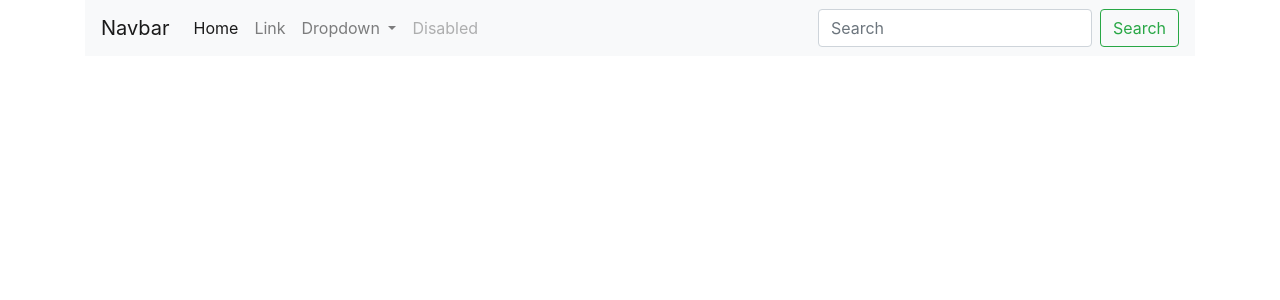
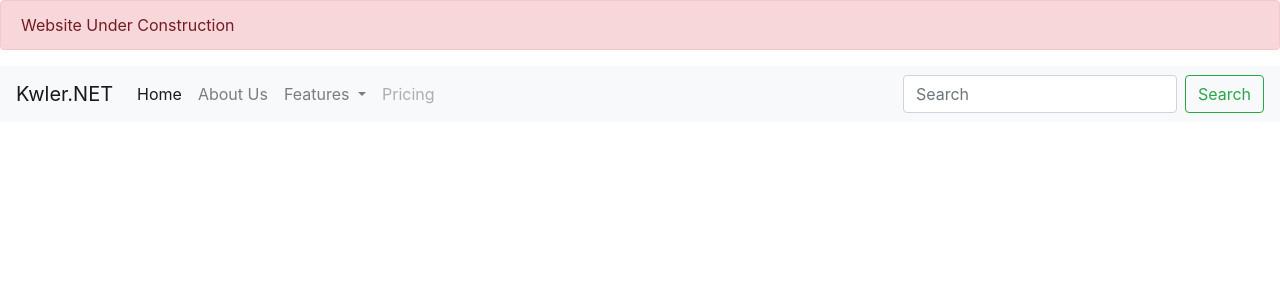
Before and after one commit to kwler/marketing-website, an Angular app: page / in a window 1280 px wide. Shown: the top 300 px of the page. Built offline with nearby package versions, Linux system fonts and the light colour scheme.

Commit message:
sorted out navigation

```diff
--- a/src/app/app.component.html
+++ b/src/app/app.component.html
@@ -1,3 +1,6 @@
-<div class="container">
+<div class="container-fluid">
+  <div class="alert alert-danger" role="alert">
+    Website Under Construction
+  </div>
   <app-nav></app-nav>
 </div>
--- a/src/app/app.component.scss
+++ b/src/app/app.component.scss
@@ -0,0 +1,4 @@
+div.container-fluid {
+  padding-left: 0px;
+  padding-right: 0px;
+}
--- a/src/app/nav/nav.component.html
+++ b/src/app/nav/nav.component.html
@@ -1,6 +1,11 @@
 <nav class="navbar navbar-expand-lg navbar-light bg-light">
-  <a class="navbar-brand" href="#">Navbar</a>
-  <button class="navbar-toggler" type="button" data-toggle="collapse" data-target="#navbarSupportedContent" aria-controls="navbarSupportedContent" aria-expanded="false" aria-label="Toggle navigation">
+  <a class="navbar-brand" href="#">Kwler.NET</a>
+  <button class="navbar-toggler"
+          type="button"
+          data-toggle="collapse"
+          data-target="#navbarSupportedContent"
+          aria-controls="navbarSupportedContent"
+          aria-expanded="false" aria-label="Toggle navigation">
     <span class="navbar-toggler-icon"></span>
   </button>
 
@@ -10,21 +15,22 @@
         <a class="nav-link" href="#">Home <span class="sr-only">(current)</span></a>
       </li>
       <li class="nav-item">
-        <a class="nav-link" href="#">Link</a>
+        <a class="nav-link" href="#">About Us</a>
       </li>
       <li class="nav-item dropdown" (click)="toggleShow()" [ngClass]="{show: showNav}">
         <a class="nav-link dropdown-toggle" href="#" id="navbarDropdown" role="button" data-toggle="dropdown" aria-haspopup="true" aria-expanded="false">
-          Dropdown
+          Features
         </a>
         <div class="dropdown-menu" aria-labelledby="navbarDropdown" [ngClass]="{show: showNav}">
-          <a class="dropdown-item" href="#">Action</a>
-          <a class="dropdown-item" href="#">Another action</a>
+          <a class="dropdown-item" href="#">Kwler 360</a>
           <div class="dropdown-divider"></div>
-          <a class="dropdown-item" href="#">Something else here</a>
+          <a class="dropdown-item" href="#">Emerging Artists</a>
+          <a class="dropdown-item" href="#">Kwler DNA</a>
+          <a class="dropdown-item" href="#">Kwler ReMIX</a>
         </div>
       </li>
       <li class="nav-item">
-        <a class="nav-link disabled" href="#">Disabled</a>
+        <a class="nav-link disabled" href="#">Pricing</a>
       </li>
     </ul>
     <form class="form-inline my-2 my-lg-0">
--- a/src/app/nav/nav.component.ts
+++ b/src/app/nav/nav.component.ts
@@ -15,7 +15,6 @@ export class NavComponent implements OnInit {
   }
 
   toggleShow() {
-    console.log("toggled");
     this.showNav = !this.showNav;
   }
 
--- a/src/styles.scss
+++ b/src/styles.scss
@@ -1,5 +1,5 @@
 /* You can add global styles to this file, and also import other style files */
 
 @import "~bootstrap/scss/bootstrap";
-@import '~bootstrap/scss/bootstrap-reboot';
-@import '~bootstrap/scss/bootstrap-grid';
+/*@import '~bootstrap/scss/bootstrap-reboot';
+@import '~bootstrap/scss/bootstrap-grid';*/
```
